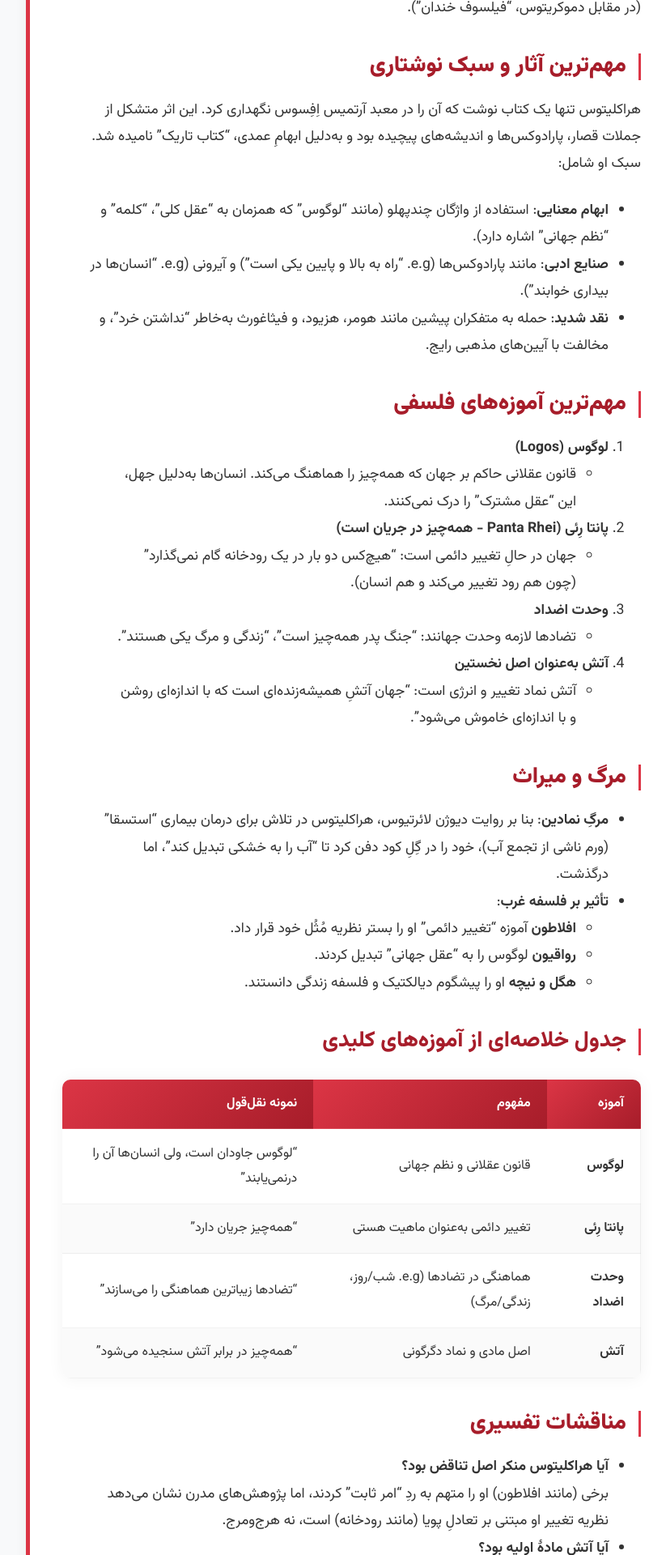
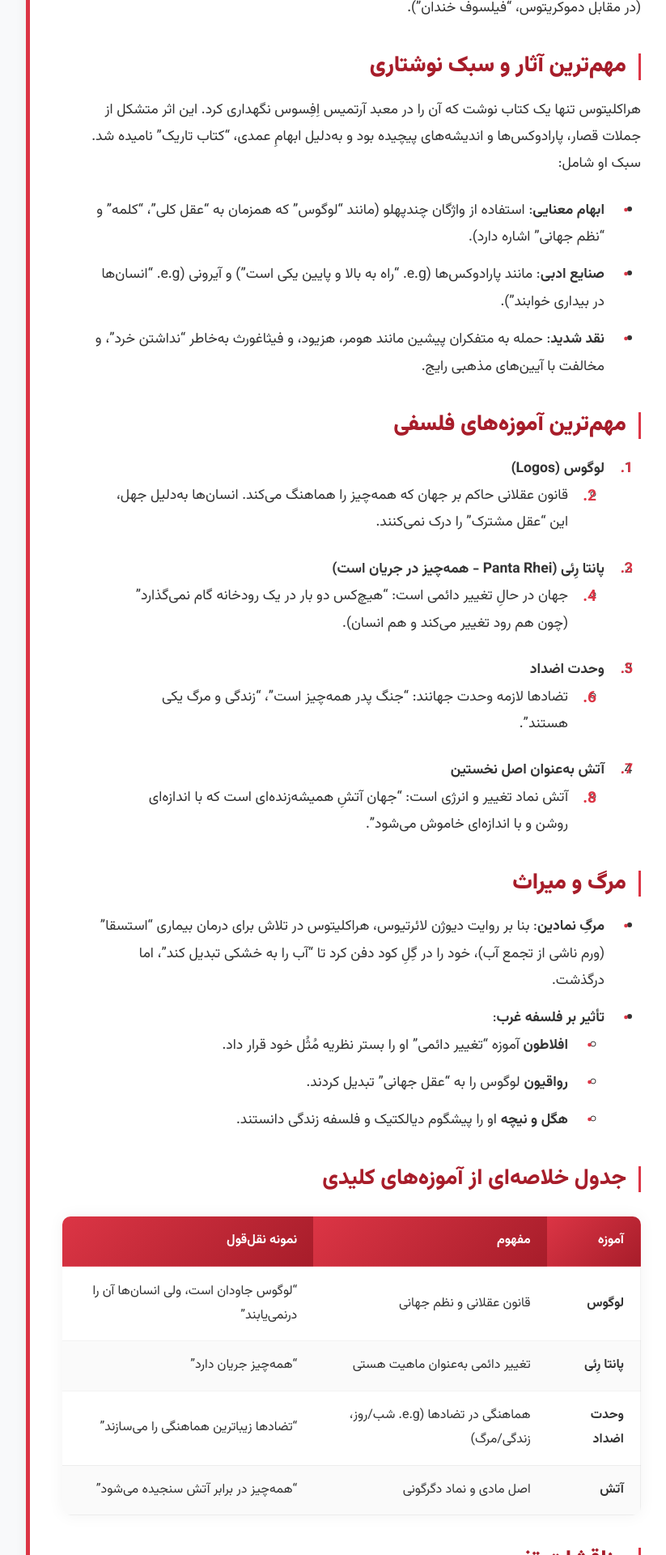
Before and after one commit to darkblog/darkblog.github.io, a Jekyll site: the page built from _posts/2025-7-4-53.md, in a window 1280 px wide. Shown: the part 665-2585 px from the top of the page at 81% size, without its empty margins (208-1031 px from the left). Built offline with Jekyll 4.4.1, drawn with Linux system fonts in a browser that asks for light colours.

Commit message:
Update post.html

```diff
--- a/_layouts/post.html
+++ b/_layouts/post.html
@@ -313,6 +313,46 @@
             transform: translateX(5px);
         }
 
+        /* لیست‌ها و آیتم‌ها */
+        .post-content ul,
+        .post-content ol {
+            padding-right: 30px;
+            margin-bottom: 1.5rem;
+        }
+
+        .post-content li {
+            margin-bottom: 0.8rem;
+            position: relative;
+            padding-right: 15px;
+        }
+
+        .post-content ul li::before {
+            content: "•";
+            color: var(--primary-color);
+            font-weight: bold;
+            position: absolute;
+            right: -15px;
+            top: 0;
+            font-size: 1.2rem;
+        }
+
+        .post-content ol {
+            counter-reset: my-counter;
+        }
+
+        .post-content ol li {
+            counter-increment: my-counter;
+        }
+
+        .post-content ol li::before {
+            content: counter(my-counter) ".";
+            color: var(--primary-color);
+            font-weight: bold;
+            position: absolute;
+            right: -20px;
+            top: 0;
+        }
+
         /* Footer Styles */
         .footer {
             background: linear-gradient(135deg, #343a40, #212529);
@@ -445,6 +485,34 @@
             }
         }
 
+        /* استایل مخصوص تلفن‌های عریض (577px تا 768px) */
+        @media (min-width: 577px) and (max-width: 768px) {
+            .post-content ul,
+            .post-content ol {
+                padding-right: 35px;
+                margin-left: 15px;
+            }
+
+            .post-content li {
+                margin-bottom: 12px;
+                font-size: 1.1rem;
+                line-height: 1.8;
+                padding-right: 25px;
+            }
+
+            .post-content ul li::before {
+                font-size: 1.4rem;
+                right: -20px;
+                top: -2px;
+            }
+
+            .post-content ol li::before {
+                font-size: 1.2rem;
+                right: -25px;
+                top: 0;
+            }
+        }
+
         @media (max-width: 576px) {
             .post-title {
                 font-size: 1.5rem;
@@ -478,6 +546,23 @@
             .post-content th,
             .post-content td {
                 padding: 10px 12px;
+            }
+
+            .post-content ul,
+            .post-content ol {
+                padding-right: 25px;
+            }
+
+            .post-content li {
+                padding-right: 20px;
+            }
+
+            .post-content ul li::before {
+                right: -18px;
+            }
+
+            .post-content ol li::before {
+                right: -22px;
             }
         }
     </style>
```
